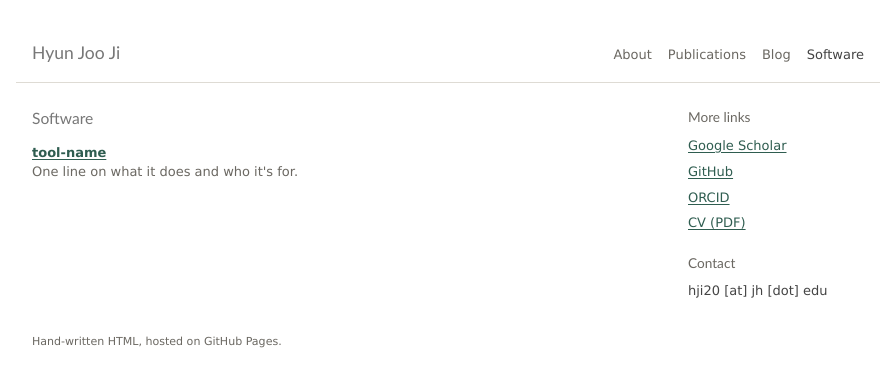
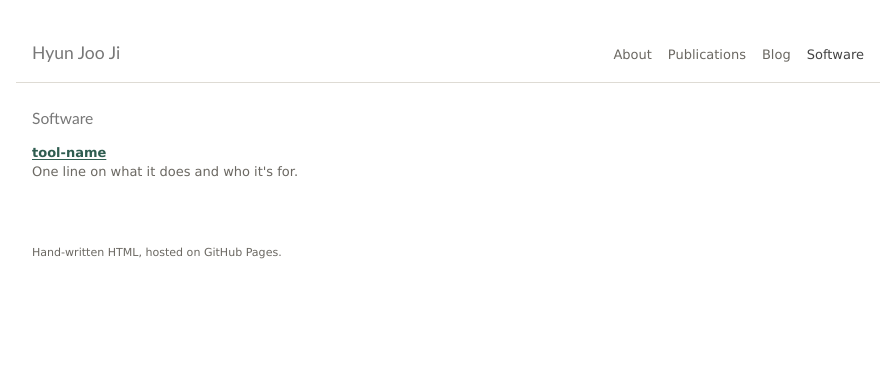
Before and after one commit to haydenji0731/haydenji0731.github.io, a Jekyll site: the page built from software.html, in a window 1280 px wide. Shown: the top 387 px of the page, without its empty margins (192-1087 px from the left). Built offline with Jekyll 4.4.1, drawn with Linux system fonts in a browser that asks for light colours.

Commit message:
Show the sidebar on the home page only
Co-Authored-By: Claude Opus 5.5 <noreply@anthropic.com>

```diff
--- a/_layouts/default.html
+++ b/_layouts/default.html
@@ -19,11 +19,13 @@
     </nav>
   </header>
 
-  <div class="page">
+  {% assign home = false %}{% if page.url == '/' or page.url == '/index.html' %}{% assign home = true %}{% endif %}
+  <div class="page{% if home %} has-sidebar{% endif %}">
     <main>
 {{ content }}
     </main>
 
+    {% if home %}
     <aside class="sidebar" id="contact">
       <h3>More links</h3>
       <ul>
@@ -37,6 +39,7 @@
         <li>hji20 [at] jh [dot] edu</li>
       </ul>
     </aside>
+    {% endif %}
   </div>
 
   <footer>
--- a/style.css
+++ b/style.css
@@ -40,10 +40,16 @@ header, .page, footer {
    (like liheng.org). On narrow screens the sidebar drops below. */
 .page {
   display: grid;
+  grid-template-columns: minmax(0, 1fr);
+  align-items: start;
+}
+/* Only the home page has the sidebar. */
+.page.has-sidebar {
   grid-template-columns: minmax(0, 1fr) 11rem;
   gap: 2.5rem;
-  align-items: start;
 }
+/* Other pages keep the same reading width as the home page's main column. */
+.page:not(.has-sidebar) main { max-width: 40rem; }
 main { min-width: 0; }
 
 .sidebar { padding-top: 1.5rem; }
@@ -52,7 +58,7 @@ main { min-width: 0; }
 .sidebar li { margin-bottom: 0.4rem; }
 
 @media (max-width: 44rem) {
-  .page { grid-template-columns: 1fr; gap: 0; }
+  .page.has-sidebar { grid-template-columns: 1fr; gap: 0; }
   .sidebar { border-top: 1px solid var(--rule); padding-bottom: 1rem; }
 }
 
```
